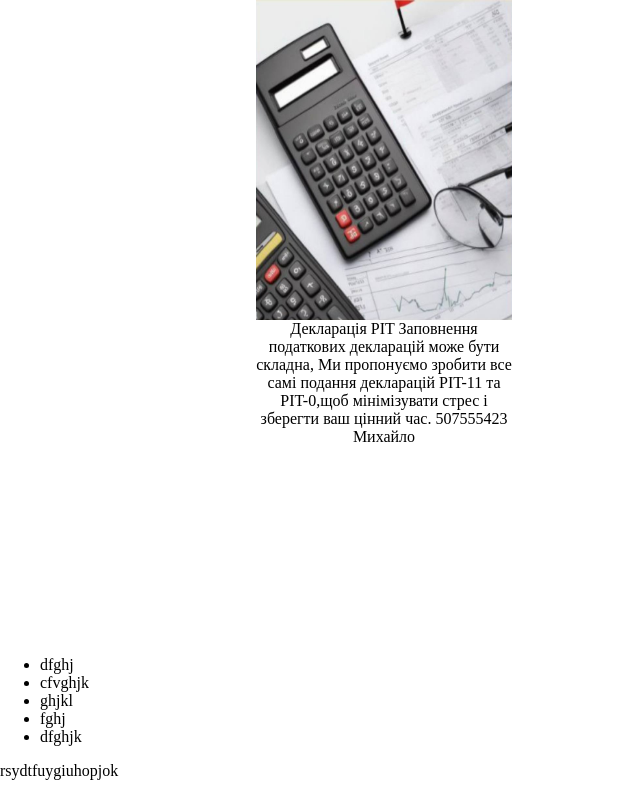
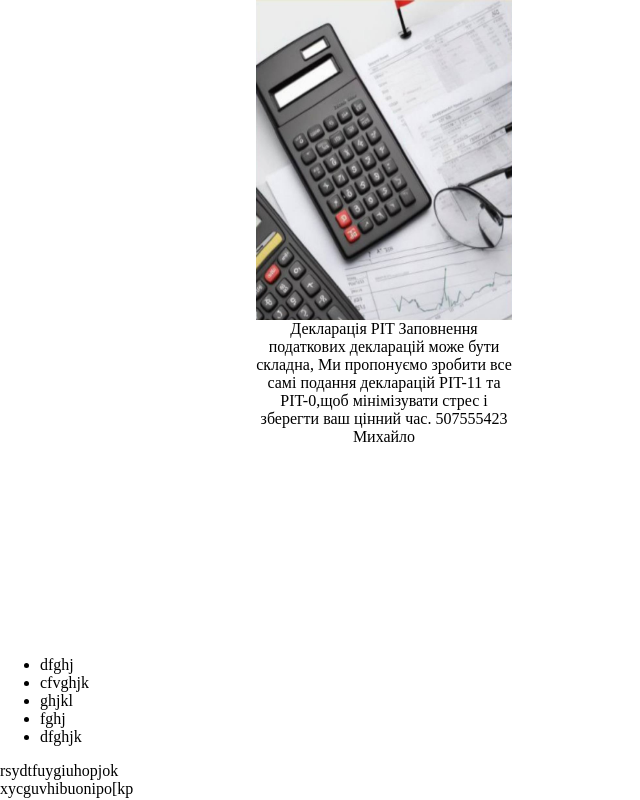
Before and after one commit to Myhaylo3/praca, a plain HTML site: page praca/index.html in a window 1280 px wide. Shown: the whole page, without its empty margins (0-640 px from the left). Drawn offline with Linux system fonts and the light colour scheme.

Commit message:
test push2

```diff
--- a/praca/index.html
+++ b/praca/index.html
@@ -23,6 +23,7 @@
     <li>dfghjk</li>
 </ul>
 <div>rsydtfuygiuhopjok</div>
+<section>xycguvhibuonipo[kp</section>
 </body>
 </html>
 
```
